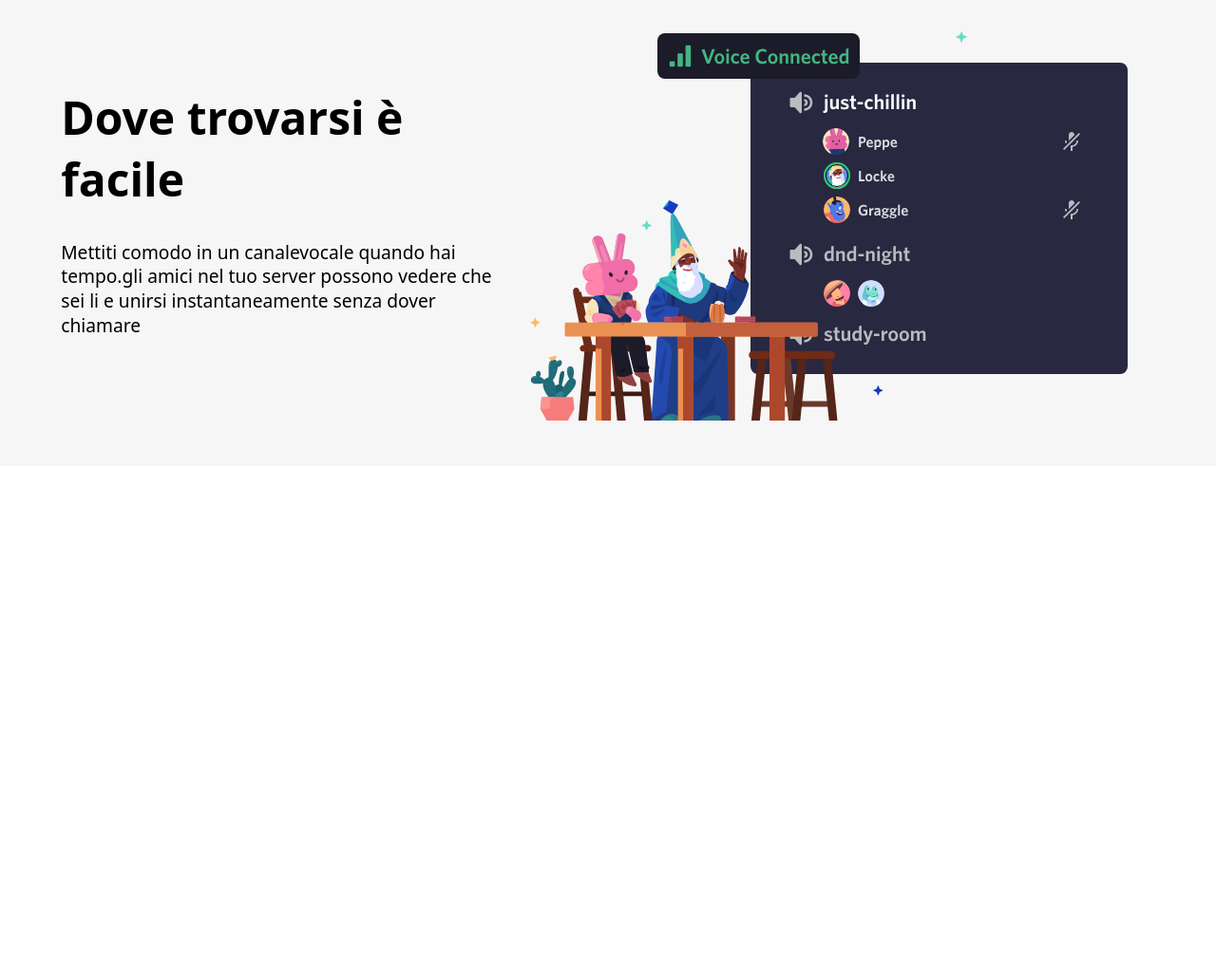
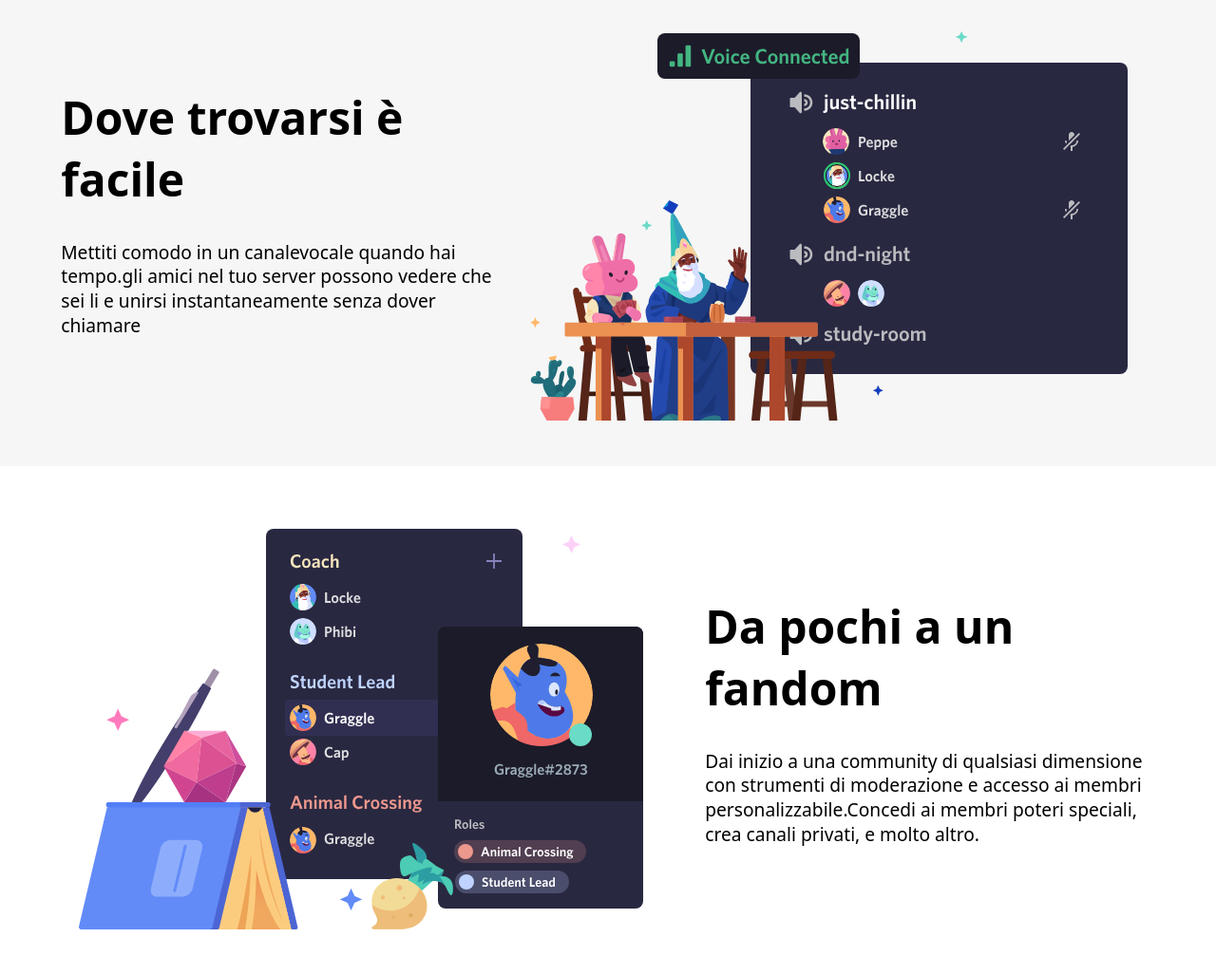
Before and after one commit to NicolaDiQuinzio/htmlcss-struttura-discord, a plain HTML site: page index.html in a window 1280 px wide. Shown: the part 1181-2208 px from the top of the page at 95% size. Before the commit the page ends 1672 px from the top, so only its background shows below. Drawn offline with Linux system fonts and the light colour scheme; a web font is replaced by a local one.

Commit message:
complete section 3

```diff
--- a/index.html
+++ b/index.html
@@ -124,6 +124,27 @@
         </div>
       </section>
       <!-- /section just chillin -->
+      <!-- section coach -->
+      <section>
+        <div class="container displayflex align-center justify-center">
+          <!-- image section 3 -->
+          <div class="displayflex displaypart1">
+            <img src="./img/item3.svg" alt="settings discord" />
+          </div>
+          <!-- /image section 3 -->
+          <!-- text part 3-->
+          <div class="displayflex flow-column titlesection displaypart2">
+            <h2>Da pochi a un fandom</h2>
+            <p class="p-section">
+              Dai inizio a una community di qualsiasi dimensione con strumenti
+              di moderazione e accesso ai membri personalizzabile.Concedi ai
+              membri poteri speciali, crea canali privati, e molto altro.
+            </p>
+          </div>
+          <!-- /text part 3-->
+        </div>
+      </section>
+      <!-- /section coach -->
     </main>
     <!-- /main -->
   </body>
```
